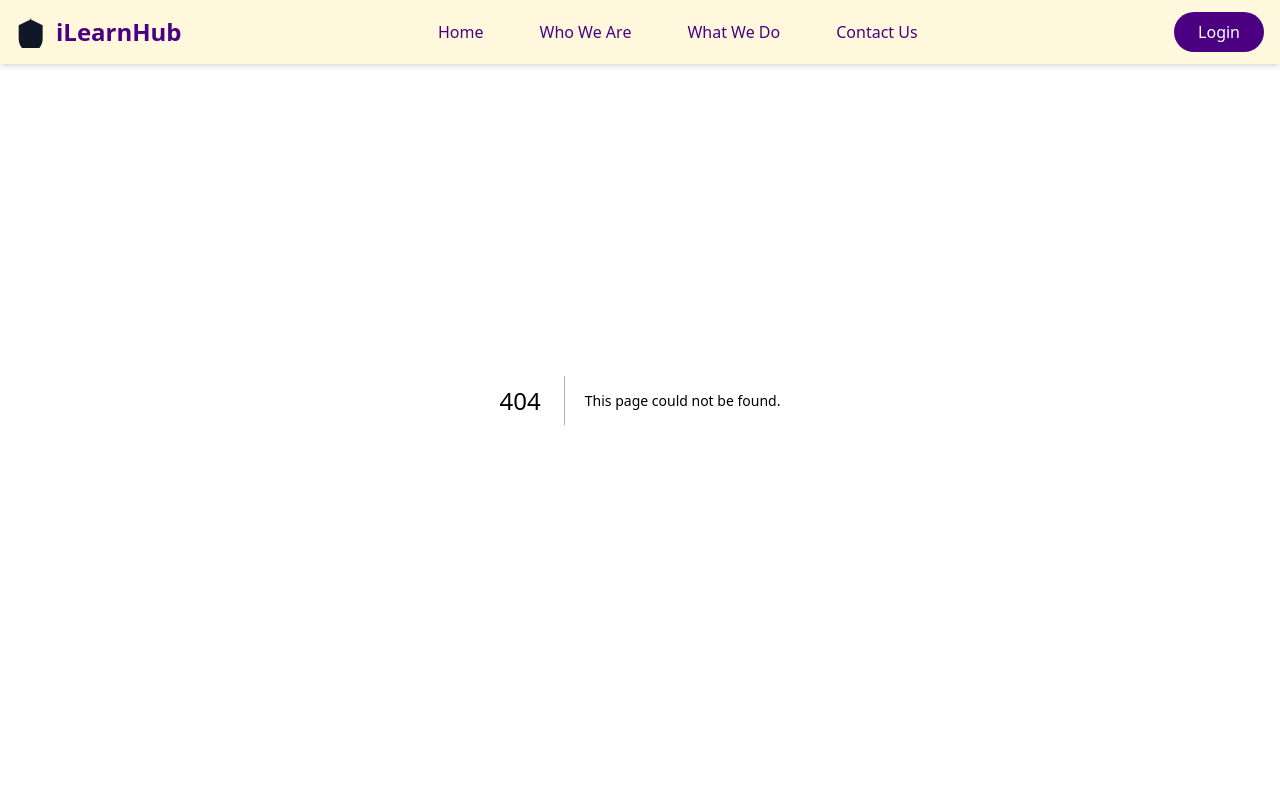
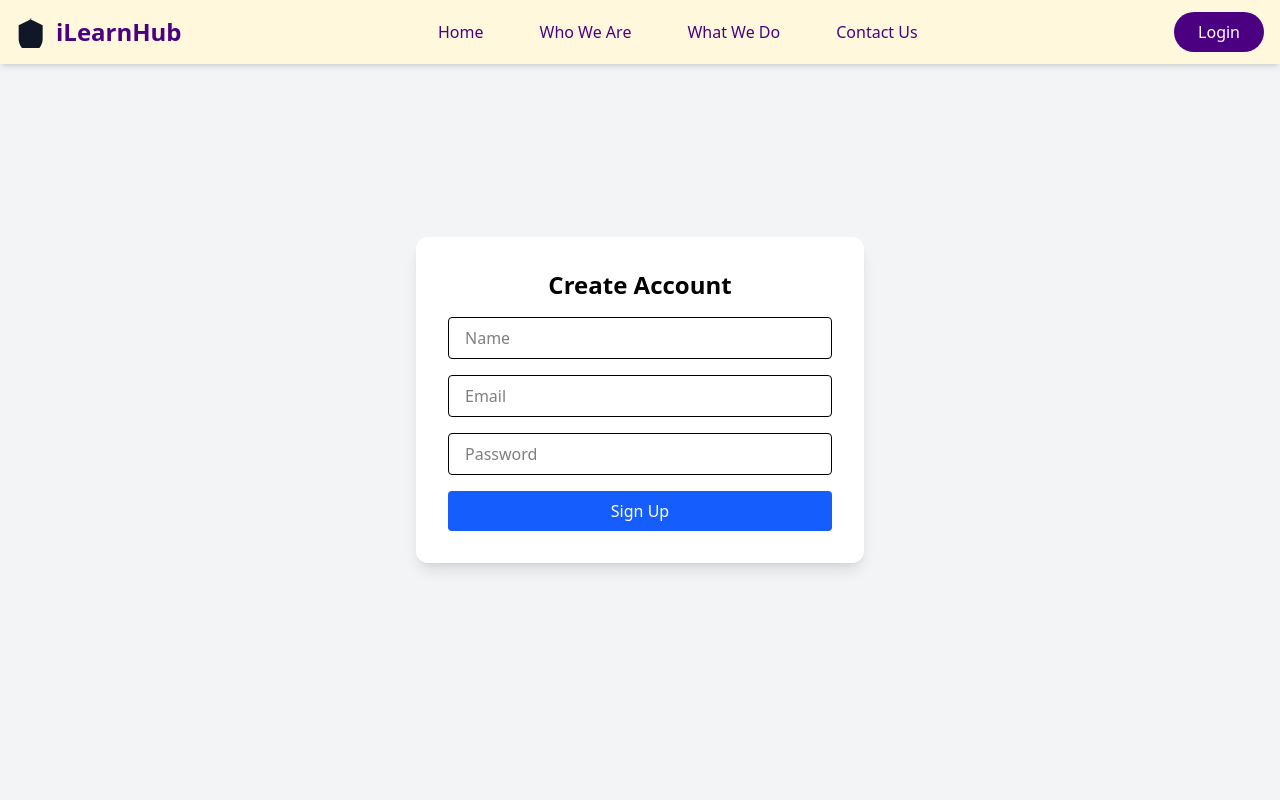
Before and after one commit to meshach567/ilearnhub, a Next.js app: page /signup in a window 1280 px wide. Before the commit this address had no page. Shown: the top 800 px of the page. Built offline with nearby package versions, Linux system fonts and the light colour scheme.

Commit message:
feat: create the type fo SignupForm

```diff
--- /dev/null
+++ b/src/app/signup/page.tsx
@@ -0,0 +1,76 @@
+// app/signup/page.tsx
+"use client";
+
+import { useForm } from "react-hook-form";
+import { zodResolver } from "@hookform/resolvers/zod";
+import * as z from "zod";
+import { useRouter } from "next/navigation";
+
+const signupSchema = z.object({
+  name: z.string().min(2),
+  email: z.string().email(),
+  password: z.string().min(6),
+});
+
+export default function Signup() {
+  const router = useRouter();
+  const {
+    register,
+    handleSubmit,
+    formState: { errors },
+  } = useForm({ resolver: zodResolver(signupSchema) });
+
+  interface SignupFormData {
+    name: string;
+    email: string;
+    password: string;
+  }
+
+  const onSubmit = async (data: SignupFormData) => {
+    const res = await fetch("/api/auth/sign", {
+      method: "POST",
+      body: JSON.stringify(data),
+    });
+
+    if (res.ok) router.push("/login");
+    else alert("Registration failed.");
+  };
+
+  return (
+    <div className="min-h-screen flex items-center justify-center bg-gray-100">
+      <form
+        onSubmit={handleSubmit(onSubmit)}
+        className="bg-white p-8 rounded-xl shadow-lg space-y-4 w-full max-w-md"
+      >
+        <h2 className="text-2xl font-bold text-center">Create Account</h2>
+        <input
+          className="w-full px-4 py-2 border rounded"
+          placeholder="Name"
+          {...register("name")}
+        />
+        {errors.name && <p className="text-red-500">{errors.name.message}</p>}
+
+        <input
+          className="w-full px-4 py-2 border rounded"
+          placeholder="Email"
+          {...register("email")}
+        />
+        {errors.email && <p className="text-red-500">{errors.email.message}</p>}
+
+        <input
+          type="password"
+          className="w-full px-4 py-2 border rounded"
+          placeholder="Password"
+          {...register("password")}
+        />
+        {errors.password && (
+          <p className="text-red-500">{errors.password.message}</p>
+        )}
+
+        <button className="w-full bg-blue-600 text-white py-2 rounded hover:bg-blue-700">
+          Sign Up
+        </button>
+      </form>
+    </div>
+  );
+}
```
